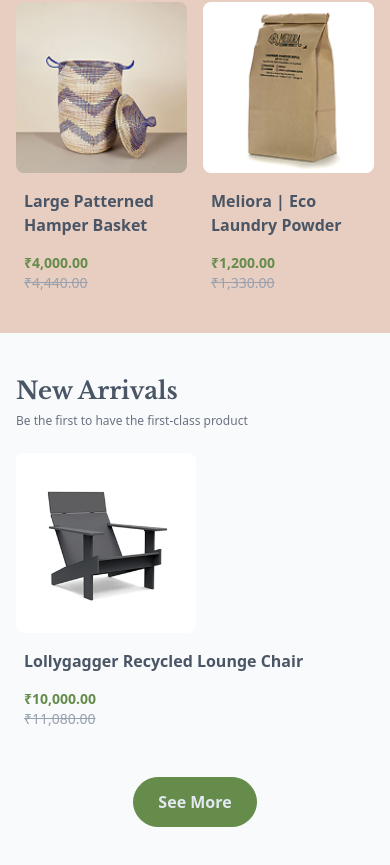
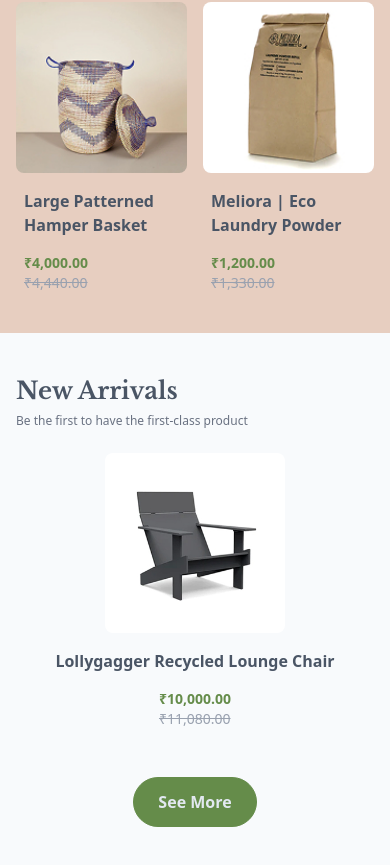
Before and after one commit to Saran-Sandeep/EcoCart, an Angular app in the folder ecocart-frontend/: page / in a window 390 px wide. Shown: the part 2314-3179 px from the top of the page. Built offline with nearby package versions, Linux system fonts and the light colour scheme.

Commit message:
Made slides justify to center on xtra smaller and smaller screens and to left on medium on higher screens

```diff
--- a/ecocart-frontend/src/app/features/hot-products/hot-products.component.html
+++ b/ecocart-frontend/src/app/features/hot-products/hot-products.component.html
@@ -81,7 +81,9 @@
     class="overflow-hidden lg:cursor-grab"
   >
     @for(product of newArrivalProducts; track product.id) {
-    <swiper-slide class="flex flex-col items-start gap-4 h-full">
+    <swiper-slide
+      class="flex flex-col items-center md:items-start gap-4 h-full"
+    >
       <img
         [src]="product.imageUrls[0]"
         [alt]="product.name"
```
